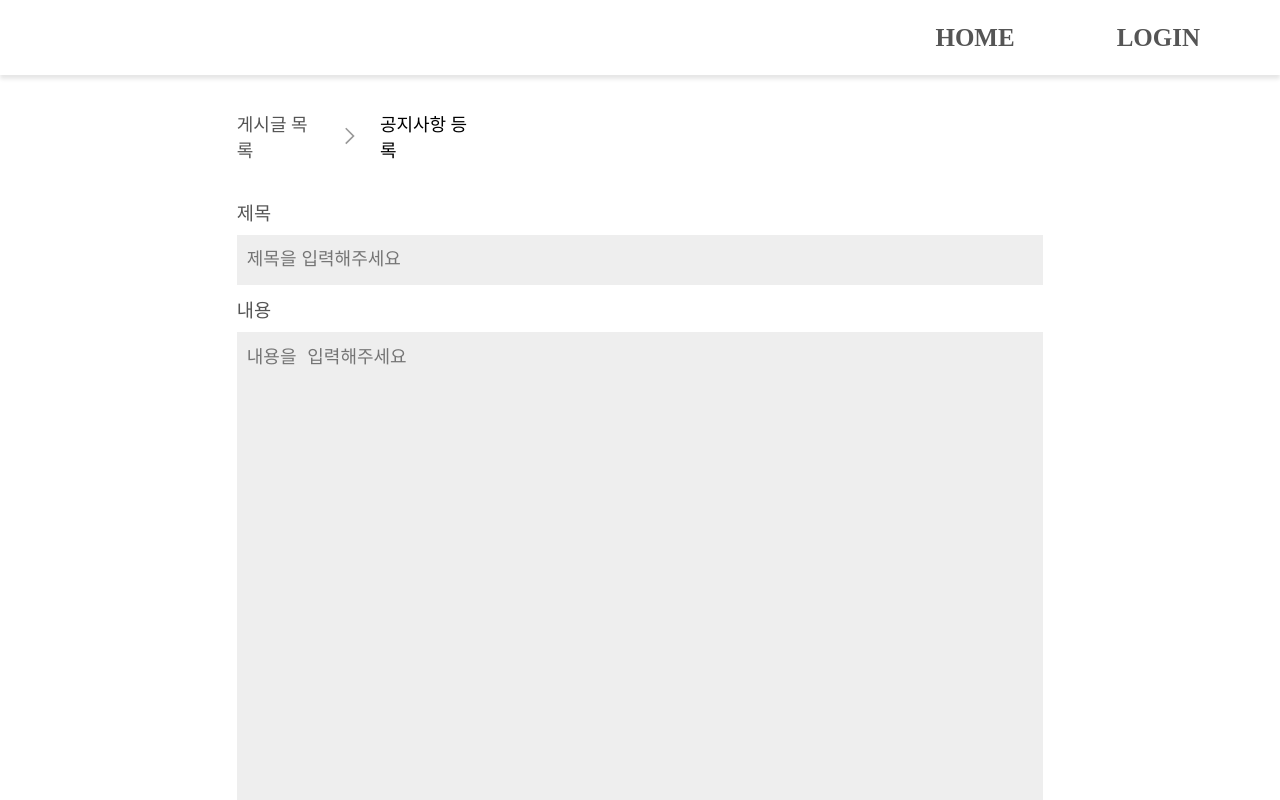
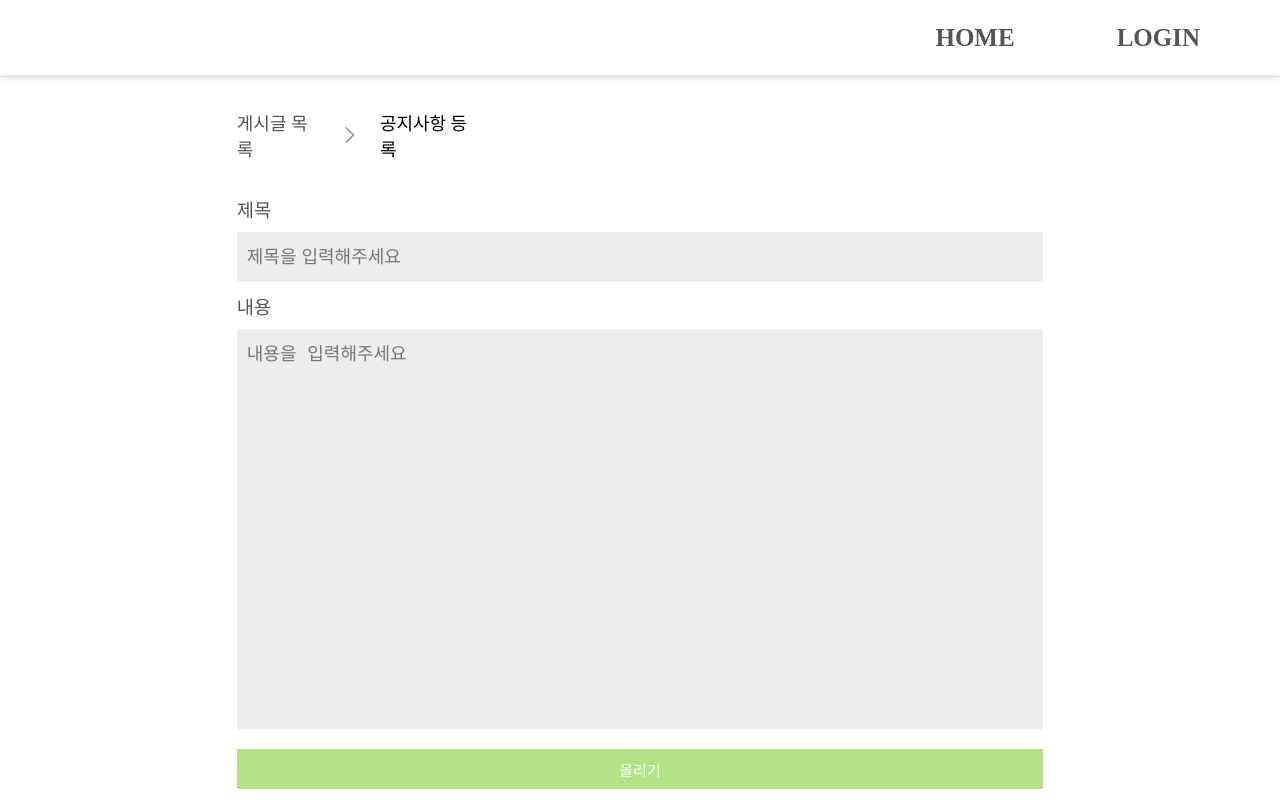
Before and after one commit to Gram-Doffice/Doffice_FE, a React (Vite) app: page /write-notice in a window 1280 px wide. Shown: the top 800 px of the page. Built offline with nearby package versions, Linux system fonts and the light colour scheme.

Commit message:
fix: 공지사항 페이지 px 조정

```diff
--- a/src/pages/Write_Notice.jsx
+++ b/src/pages/Write_Notice.jsx
@@ -41,7 +41,7 @@ const Write_Notice = () => {
 
 const Body = styled.div`
   width: 100%;
-  height: 900px;
+  height: 800px;
 `;
 
 
@@ -109,7 +109,7 @@ const Notice_Detail = styled.div`
 `
 const Detail_container = styled.textarea`
     width: 100%;
-    height: 550px;
+    height: 400px;
     background-color: #EEEEEE;
     border: none;
     display: flex;
```
